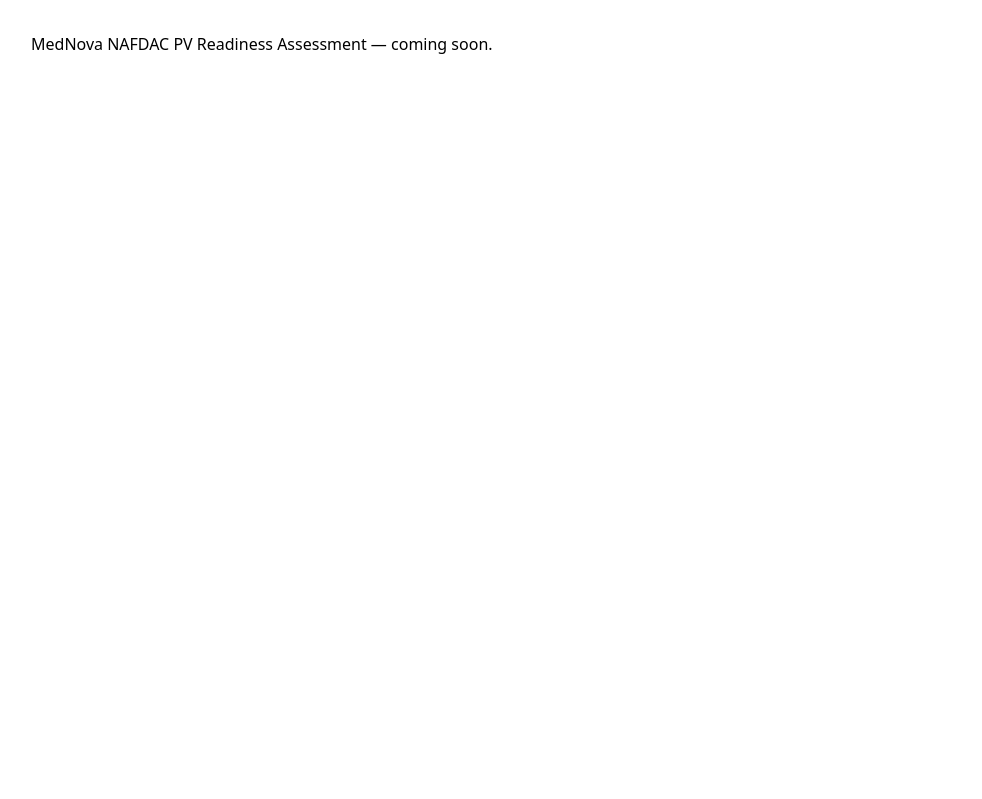
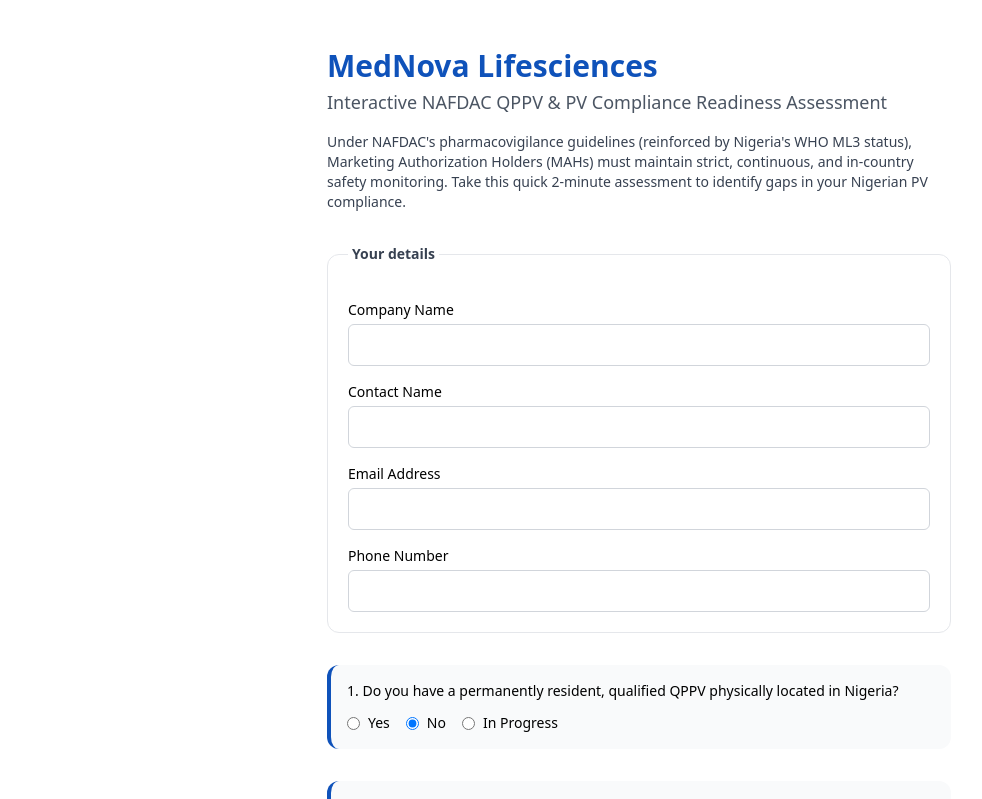
Before and after one commit to Mednova-lifesciences/assessment, a Next.js app: page / in a window 1280 px wide. Shown: the top 799 px of the page, without its empty margins (1-983 px from the left). Built offline with nearby package versions, Linux system fonts and the light colour scheme.

Commit message:
Build the public assessment form page

```diff
--- a/src/app/page.tsx
+++ b/src/app/page.tsx
@@ -1,3 +1,200 @@
+'use client';
+
+import { useState, type FormEvent } from 'react';
+import { QUESTIONS, type QuestionId } from '@/lib/questions';
+import type { Answer, Answers, ScoreResult } from '@/lib/scoring';
+
+const ANSWER_OPTIONS: Answer[] = ['Yes', 'No', 'In Progress'];
+
+function initialAnswers(): Answers {
+  const answers = {} as Answers;
+  for (const question of QUESTIONS) {
+    answers[question.id] = 'No';
+  }
+  return answers;
+}
+
+type SubmitStatus = 'idle' | 'submitting' | 'success' | 'error';
+
 export default function Home() {
-  return <main className="p-8">MedNova NAFDAC PV Readiness Assessment — coming soon.</main>;
+  const [answers, setAnswers] = useState<Answers>(initialAnswers);
+  const [companyName, setCompanyName] = useState('');
+  const [contactName, setContactName] = useState('');
+  const [email, setEmail] = useState('');
+  const [phone, setPhone] = useState('');
+  const [status, setStatus] = useState<SubmitStatus>('idle');
+  const [errorMessage, setErrorMessage] = useState('');
+  const [result, setResult] = useState<ScoreResult | null>(null);
+
+  function setAnswer(id: QuestionId, value: Answer) {
+    setAnswers((prev) => ({ ...prev, [id]: value }));
+  }
+
+  async function handleSubmit(event: FormEvent<HTMLFormElement>) {
+    event.preventDefault();
+    setStatus('submitting');
+    setErrorMessage('');
+
+    try {
+      const response = await fetch('/api/submit-assessment', {
+        method: 'POST',
+        headers: { 'Content-Type': 'application/json' },
+        body: JSON.stringify({ companyName, contactName, email, phone, answers })
+      });
+      const data = await response.json();
+
+      if (!response.ok) {
+        throw new Error(data.error || 'Something went wrong. Please try again.');
+      }
+
+      setResult(data.result as ScoreResult);
+      setStatus('success');
+    } catch (error) {
+      setErrorMessage(error instanceof Error ? error.message : 'Something went wrong. Please try again.');
+      setStatus('error');
+    }
+  }
+
+  if (status === 'success' && result) {
+    return (
+      <main className="mx-auto max-w-2xl px-6 py-12">
+        <h1 className="text-2xl font-bold text-brand">Your Compliance Score</h1>
+        <p className="mt-2 text-4xl font-bold">{result.score}%</p>
+        <p className="mt-1 text-lg font-medium">{result.riskLevel} Risk</p>
+
+        {result.criticalGaps.length > 0 && (
+          <section className="mt-8">
+            <h2 className="text-lg font-semibold">🛑 Critical Compliance Exposure Points</h2>
+            <ul className="mt-3 space-y-2">
+              {result.criticalGaps.map((gap, index) => (
+                <li key={index} className="rounded-lg border-l-4 border-red-500 bg-red-50 p-3 text-sm">
+                  {gap}
+                </li>
+              ))}
+            </ul>
+          </section>
+        )}
+
+        {result.generalGaps.length > 0 && (
+          <section className="mt-8">
+            <h2 className="text-lg font-semibold">⚠️ Process Optimization Gaps</h2>
+            <ul className="mt-3 space-y-2">
+              {result.generalGaps.map((gap, index) => (
+                <li key={index} className="rounded-lg border border-blue-200 bg-blue-50 p-3 text-sm">
+                  {gap}
+                </li>
+              ))}
+            </ul>
+          </section>
+        )}
+
+        <div className="mt-10 rounded-xl border border-blue-200 bg-blue-50 p-6">
+          <h2 className="text-lg font-bold">🚀 Close Your Compliance Gaps with MedNova Lifesciences</h2>
+          <p className="mt-2 text-sm text-gray-700">
+            MedNova provides fully outsourced, NAFDAC-compliant resident QPPV services, Local Safety
+            Officers (LSOs), local literature monitoring, and turn-key inspection-readiness support.
+          </p>
+          <a
+            className="mt-4 inline-block font-semibold text-brand underline"
+            href="mailto:info@mednovalife.com?subject=NAFDAC%20Ready%20Proposal%20Request"
+          >
+            Request a QPPV Retainer Proposal
+          </a>
+        </div>
+      </main>
+    );
+  }
+
+  return (
+    <main className="mx-auto max-w-2xl px-6 py-12">
+      <h1 className="text-3xl font-bold text-brand">MedNova Lifesciences</h1>
+      <p className="mt-1 text-lg text-gray-600">
+        Interactive NAFDAC QPPV &amp; PV Compliance Readiness Assessment
+      </p>
+      <p className="mt-4 text-sm text-gray-700">
+        Under NAFDAC&apos;s pharmacovigilance guidelines (reinforced by Nigeria&apos;s WHO ML3
+        status), Marketing Authorization Holders (MAHs) must maintain strict, continuous, and
+        in-country safety monitoring. Take this quick 2-minute assessment to identify gaps in your
+        Nigerian PV compliance.
+      </p>
+
+      <form onSubmit={handleSubmit} className="mt-8 space-y-8">
+        <fieldset className="space-y-4 rounded-xl border border-gray-200 p-5">
+          <legend className="px-1 text-sm font-semibold text-gray-700">Your details</legend>
+          <div>
+            <label className="block text-sm font-medium" htmlFor="companyName">Company Name</label>
+            <input
+              id="companyName"
+              required
+              value={companyName}
+              onChange={(event) => setCompanyName(event.target.value)}
+              className="mt-1 w-full rounded-md border border-gray-300 px-3 py-2"
+            />
+          </div>
+          <div>
+            <label className="block text-sm font-medium" htmlFor="contactName">Contact Name</label>
+            <input
+              id="contactName"
+              required
+              value={contactName}
+              onChange={(event) => setContactName(event.target.value)}
+              className="mt-1 w-full rounded-md border border-gray-300 px-3 py-2"
+            />
+          </div>
+          <div>
+            <label className="block text-sm font-medium" htmlFor="email">Email Address</label>
+            <input
+              id="email"
+              type="email"
+              required
+              value={email}
+              onChange={(event) => setEmail(event.target.value)}
+              className="mt-1 w-full rounded-md border border-gray-300 px-3 py-2"
+            />
+          </div>
+          <div>
+            <label className="block text-sm font-medium" htmlFor="phone">Phone Number</label>
+            <input
+              id="phone"
+              value={phone}
+              onChange={(event) => setPhone(event.target.value)}
+              className="mt-1 w-full rounded-md border border-gray-300 px-3 py-2"
+            />
+          </div>
+        </fieldset>
+
+        {QUESTIONS.map((question, index) => (
+          <div key={question.id} className="rounded-xl border-l-4 border-brand bg-gray-50 p-4">
+            <p className="text-sm font-medium">{index + 1}. {question.text}</p>
+            <div className="mt-3 flex gap-4">
+              {ANSWER_OPTIONS.map((option) => (
+                <label key={option} className="flex items-center gap-2 text-sm">
+                  <input
+                    type="radio"
+                    name={question.id}
+                    value={option}
+                    checked={answers[question.id] === option}
+                    onChange={() => setAnswer(question.id, option)}
+                  />
+                  {option}
+                </label>
+              ))}
+            </div>
+          </div>
+        ))}
+
+        {status === 'error' && (
+          <p className="text-sm text-red-600">{errorMessage}</p>
+        )}
+
+        <button
+          type="submit"
+          disabled={status === 'submitting'}
+          className="rounded-lg bg-brand px-6 py-3 font-semibold text-white disabled:opacity-60"
+        >
+          {status === 'submitting' ? 'Submitting…' : 'Get My Readiness Score'}
+        </button>
+      </form>
+    </main>
+  );
 }
```
